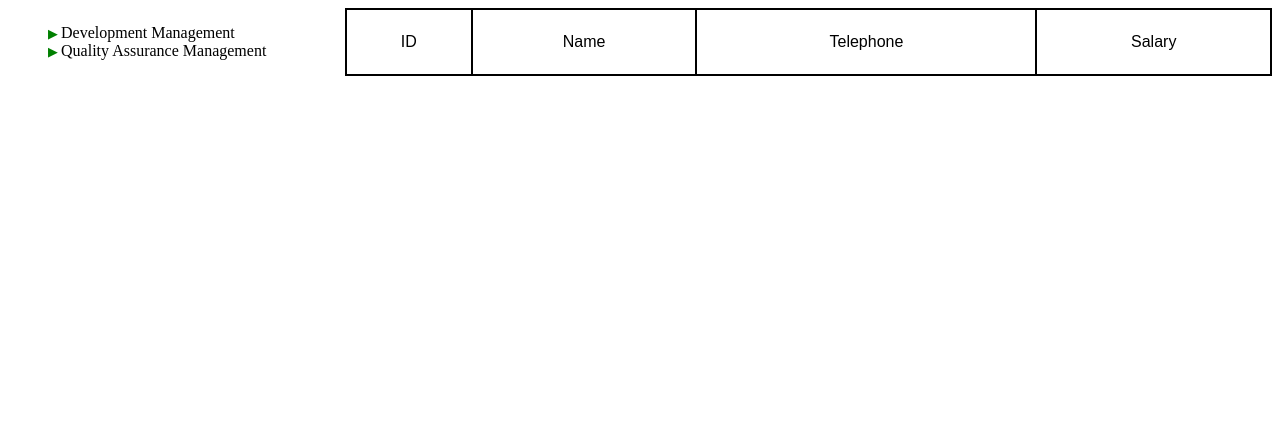
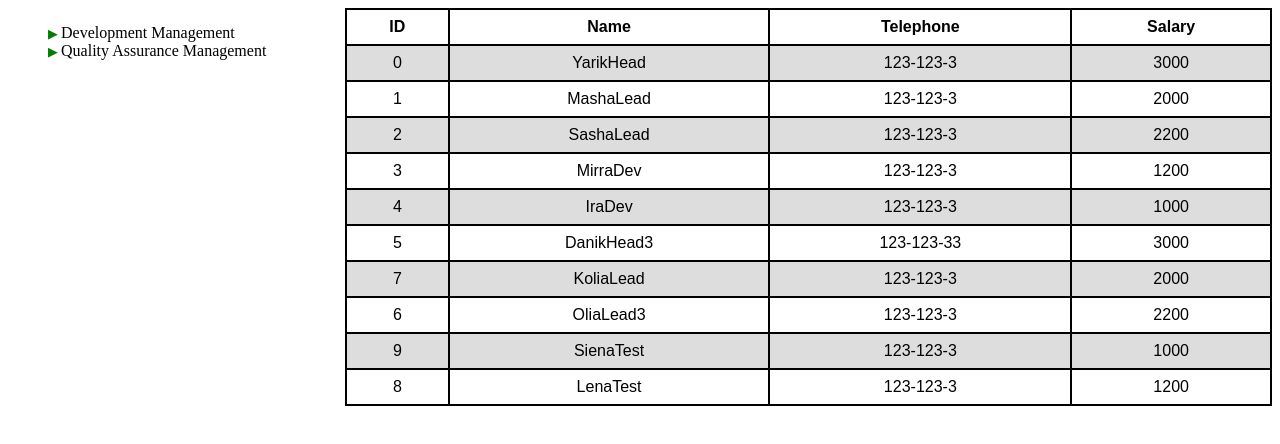
Before and after one commit to kpotapovich/TeachMeSkills, a plain HTML site: page practice/ex08/index.html in a window 1280 px wide. Drawn offline with Linux system fonts and the light colour scheme.

Commit message:
вывод всех employees в листе

```diff
--- a/practice/ex08/index.html
+++ b/practice/ex08/index.html
@@ -8,12 +8,12 @@
 <body>
 <div class="container">
 	<ul id="employees"></ul>
-	<table>
+	<table id="board">
 		<tr>
-			<td>ID</td>
-			<td>Name</td>
-			<td>Telephone</td>
-			<td>Salary</td>
+			<th>ID</th>
+			<th>Name</th>
+			<th>Telephone</th>
+			<th>Salary</th>
 		</tr>
 	</table>
 </div>
--- a/practice/ex08/script.js
+++ b/practice/ex08/script.js
@@ -110,6 +110,7 @@ function buildMenu(currentItem, parent) {
     let arrow = document.createElement('span');
     let text = document.createElement('span');
     text.classList.add('btn');
+    text.classList.add('table');
     text.innerText = currentItem.name;
 
     let menuItem = document.createElement('li');
@@ -148,3 +149,22 @@ for (let i = 0; i < elements.length; i++) {
         e.target.classList.add('active');
     };
 }
+
+let board = document.getElementById('board');
+
+employeers.forEach(employee => {
+    let id = document.createElement('td');
+    id.innerText = employee.id;
+    let name = document.createElement('td');
+    name.innerText = employee.name;
+    let phone = document.createElement('td');
+    phone.innerText = employee.tel;
+    let salary = document.createElement('td');
+    salary.innerText = employee.salary;
+    let row = document.createElement('tr');
+    row.appendChild(id);
+    row.appendChild(name);
+    row.appendChild(phone);
+    row.appendChild(salary);
+    board.appendChild(row);
+});
```
Also changed, not shown: practice/ex08/README.md.
